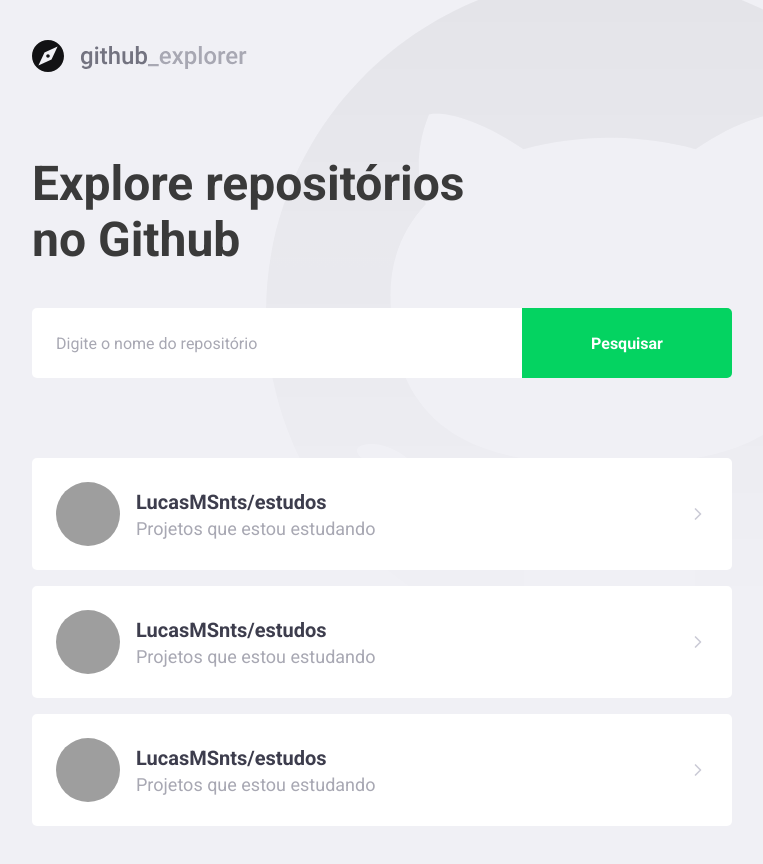
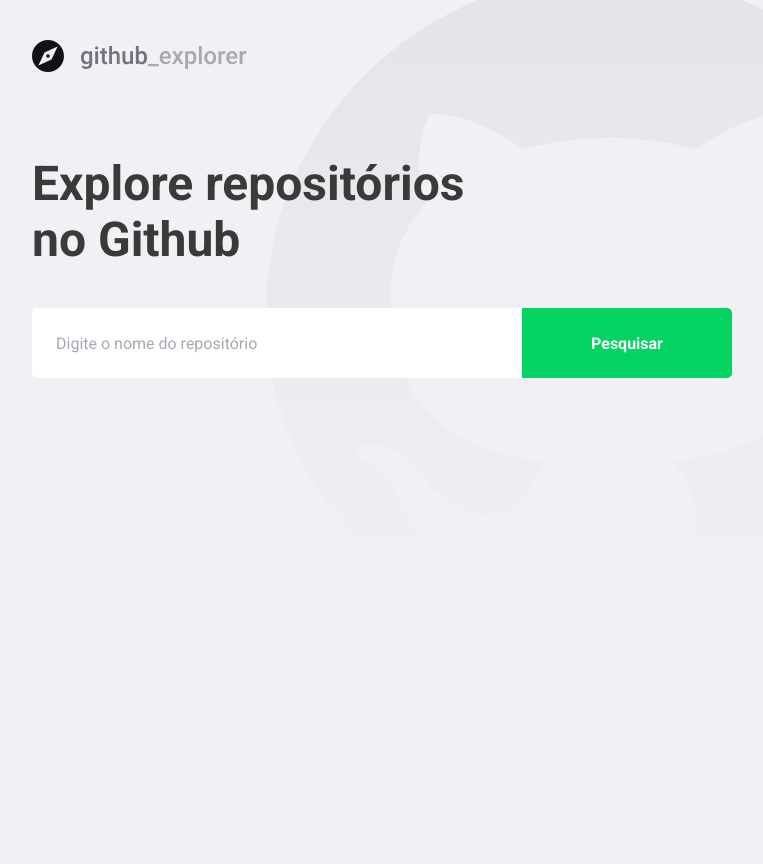
Before and after one commit to LucasMSnts/github-explorer, a React (Create React App) app: page / in a window 1280 px wide. Shown: the whole page, without its empty margins (148-911 px from the left). After the commit the page ends 800 px from the top, so only its background shows below. Built offline with nearby package versions, Linux system fonts and the light colour scheme; grey boxes are pictures that could not be loaded.

Commit message:
Conectando a API

```diff
--- a/package.json
+++ b/package.json
@@ -10,6 +10,7 @@
     "@types/node": "^12.0.0",
     "@types/react": "^16.9.0",
     "@types/react-dom": "^16.9.0",
+    "axios": "^0.19.2",
     "polished": "^3.6.3",
     "react": "^16.13.1",
     "react-dom": "^16.13.1",
--- a/src/pages/Dashboard/index.tsx
+++ b/src/pages/Dashboard/index.tsx
@@ -1,59 +1,67 @@
-import React from 'react';
+import React, { useState, FormEvent } from 'react';
 import { FiChevronRight } from 'react-icons/fi';
+import api from '../../services/api';
 
 import logoImg from '../../assets/logo.svg';
 
 import { Title, Form, Repositories } from './styles';
 
+interface Repository {
+  full_name: string;
+  description: string;
+  owner: {
+    login: string;
+    avatar_url: string;
+  };
+}
+
 // React.FunctionComponent e React.FC são a mesma coisa, deixa menos verboso
 const Dashboard: React.FunctionComponent = () => {
+  const [newRepo, setNewRepo] = useState('');
+  const [repositories, setRepositories] = useState<Repository[]>([]);
+
+  async function handleAddRepository(
+    event: FormEvent<HTMLFormElement>,
+  ): Promise<void> {
+    event.preventDefault();
+
+    const response = await api.get<Repository>(`repos/${newRepo}`);
+
+    const repository = response.data;
+
+    setRepositories([...repositories, repository]);
+    setNewRepo('');
+  }
+
   return (
     <>
       <img src={logoImg} alt="Github Explorer" />
       <Title>Explore repositórios no Github</Title>
 
-      <Form>
-        <input placeholder="Digite o nome do repositório" />
+      <Form onSubmit={handleAddRepository}>
+        <input
+          value={newRepo}
+          onChange={(e) => setNewRepo(e.target.value)}
+          placeholder="Digite o nome do repositório"
+        />
         <button type="submit">Pesquisar</button>
       </Form>
 
       <Repositories>
-        <a href="teste">
+        {repositories.map((repository) => (
+          <a key={repository.full_name} href="teste">
             <img
-            src="https://avatars2.githubusercontent.com/u/44436395?s=460&u=cf61466684b83bbcf5ff219c1accd52a14c5ee41&v=4"
-            alt="Lucas Mauro"
+              src={repository.owner.avatar_url}
+              alt={repository.owner.login}
             />
             <div>
-            <strong>LucasMSnts/estudos</strong>
-            <p>Projetos que estou estudando</p>
+              <strong>{repository.full_name}</strong>
+              <p>{repository.description}</p>
             </div>
 
             <FiChevronRight size={20} />
           </a>
-        <a href="teste">
-          <img
-            src="https://avatars2.githubusercontent.com/u/44436395?s=460&u=cf61466684b83bbcf5ff219c1accd52a14c5ee41&v=4"
-            alt="Lucas Mauro"
-          />
-          <div>
-            <strong>LucasMSnts/estudos</strong>
-            <p>Projetos que estou estudando</p>
-          </div>
-
-          <FiChevronRight size={20} />
-        </a>
-        <a href="teste">
-          <img
-            src="https://avatars2.githubusercontent.com/u/44436395?s=460&u=cf61466684b83bbcf5ff219c1accd52a14c5ee41&v=4"
-            alt="Lucas Mauro"
-          />
-          <div>
-            <strong>LucasMSnts/estudos</strong>
-            <p>Projetos que estou estudando</p>
-          </div>
-
-          <FiChevronRight size={20} />
-        </a>
+        ))}
       </Repositories>
     </>
   );
--- a/src/pages/Dashboard/styles.ts
+++ b/src/pages/Dashboard/styles.ts
@@ -76,7 +76,8 @@
     }
 
     div {
-      margin-left: 16px;
+      margin: 0 16px;
+      flex: 1;
 
       strong {
         font-size: 20px;
--- /dev/null
+++ b/src/services/api.ts
@@ -0,0 +1,7 @@
+import axios from 'axios';
+
+const api = axios.create({
+  baseURL: 'https://api.github.com',
+});
+
+export default api;
```
Also changed, not shown: .eslintrc.json, 1 other file (tests, documents, lock files or other folders). Lines whose indentation alone changed are shown as unchanged.
